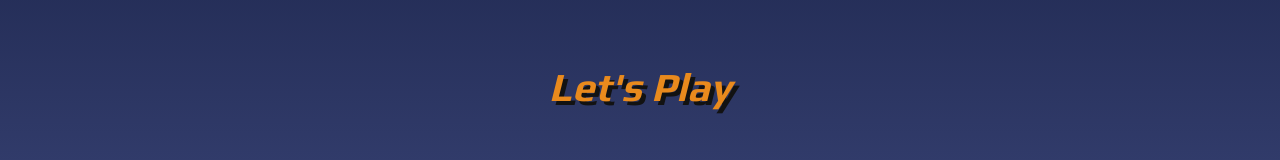
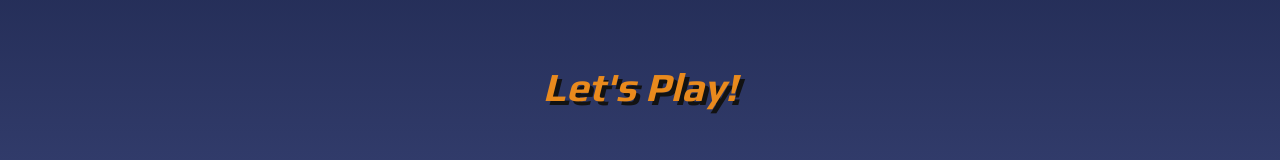
Before and after one commit to akshayblikith/basketball-scoreboard, a website built with Vite: page index.html in a window 1280 px wide. Shown: the part 148-308 px from the top of the page. Built offline with nearby package versions, Linux system fonts and the light colour scheme.

Commit message:
Add exclaimation to support text

```diff
--- a/index.html
+++ b/index.html
@@ -7,7 +7,7 @@
     </head>
     <body>
         <h1 class="title">Basketball Game</h1>
-        <p id="result">Let's Play</p>
+        <p id="result">Let's Play!</p>
         <div class="container">
             <div>
                 <h3 class="hero-text">HOME</h3>
```
